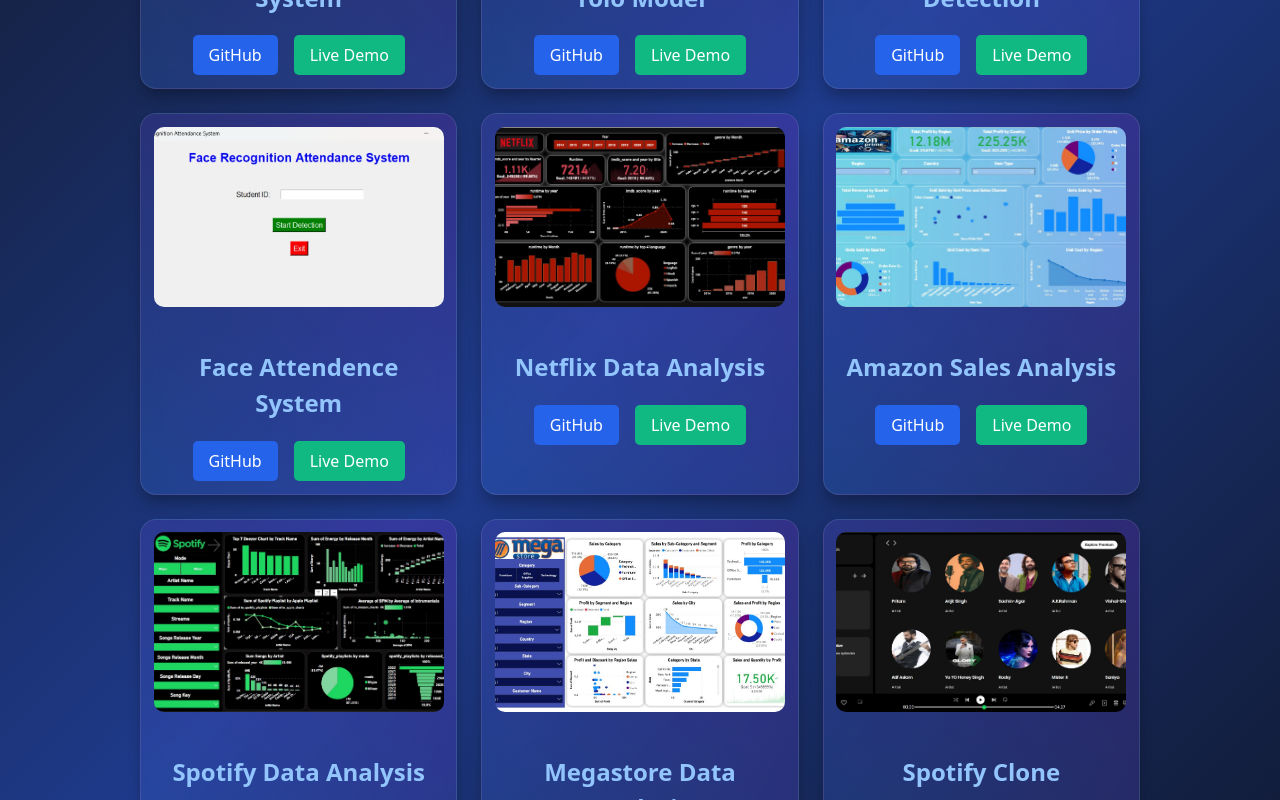
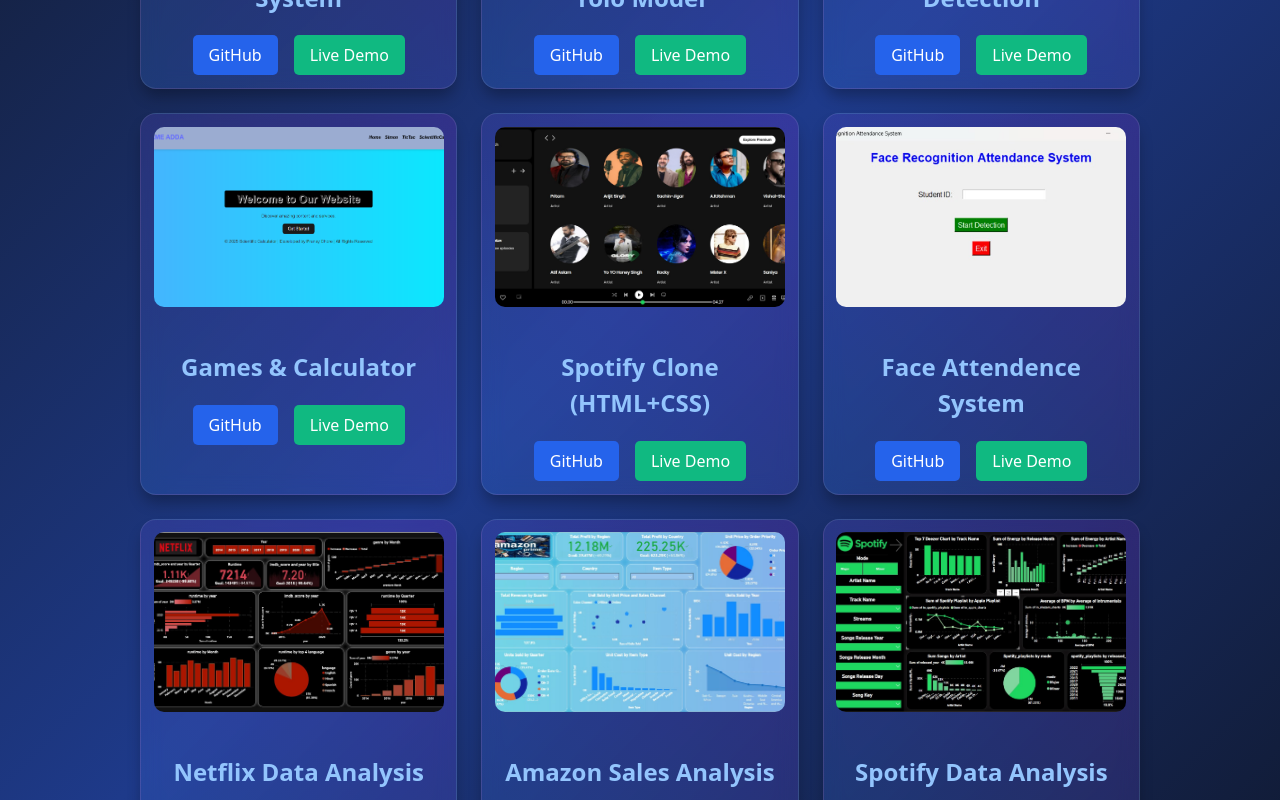
Before and after one commit to pranaydhore/Pranay-Portfolio, a React (Vite) app: page /projects in a window 1280 px wide. Shown: the part 540-1340 px from the top of the page. Built offline with nearby package versions, Linux system fonts and the light colour scheme.

Commit message:
Updated project

```diff
--- a/src/pages/Project.jsx
+++ b/src/pages/Project.jsx
@@ -21,6 +21,18 @@
     image: "/images/Potato.jpg",
     github: "https://github.com/pranaydhore/Potato-Leafs-Disease-Prediction.git",
     live: "https://web1py-l6tnedf78mzswvmzsrbmx9.streamlit.app/",
+  },
+  {
+    title: "Games & Calculator",
+    image: "/images/react.png",
+    github: "https://github.com/pranaydhore/React-Practice.git",
+    live: "https://react-practice-ochre.vercel.app/",
+  },
+  {
+    title: "Spotify Clone (HTML+CSS)",
+    image: "/images/Spotify clone.jpg",
+    github: "https://github.com/pranaydhore/Spotify-Clone.git",
+    live: "https://relaxed-banoffee-c0168f.netlify.app/",
   },
   {
     title: "Face Attendence System",
@@ -53,12 +65,6 @@
     live: "https://chat-app.com",
   },
   {
-    title: "Spotify Clone (HTML+CSS)",
-    image: "/images/Spotify clone.jpg",
-    github: "https://github.com/pranaydhore/Spotify-Clone.git",
-    live: "https://relaxed-banoffee-c0168f.netlify.app/",
-  },
-  {
     title: "Blinkit Outlets Data Analysis",
     image: "/images/blinkit.png",
     github: "https://github.com/pranaydhore/Blinkit-Outlet-Sales-Analysis.git",
@@ -88,6 +94,7 @@
     github: "https://github.com/yourusername/chat-app",
     live: "https://chat-app.com",
   },
+
 ];
 
 const Project = () => {
```
Also changed, not shown: public/images/react.png (added).
